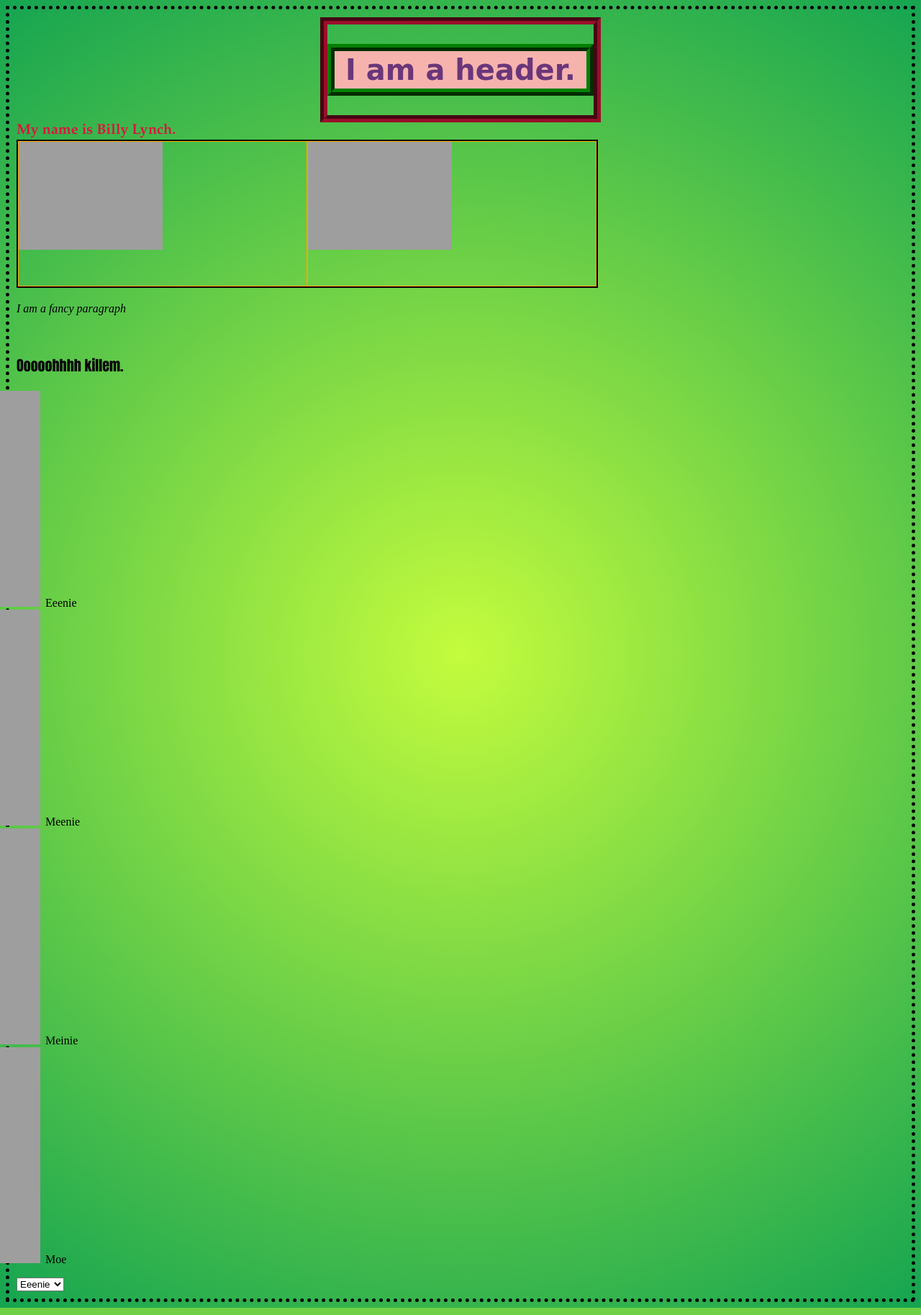
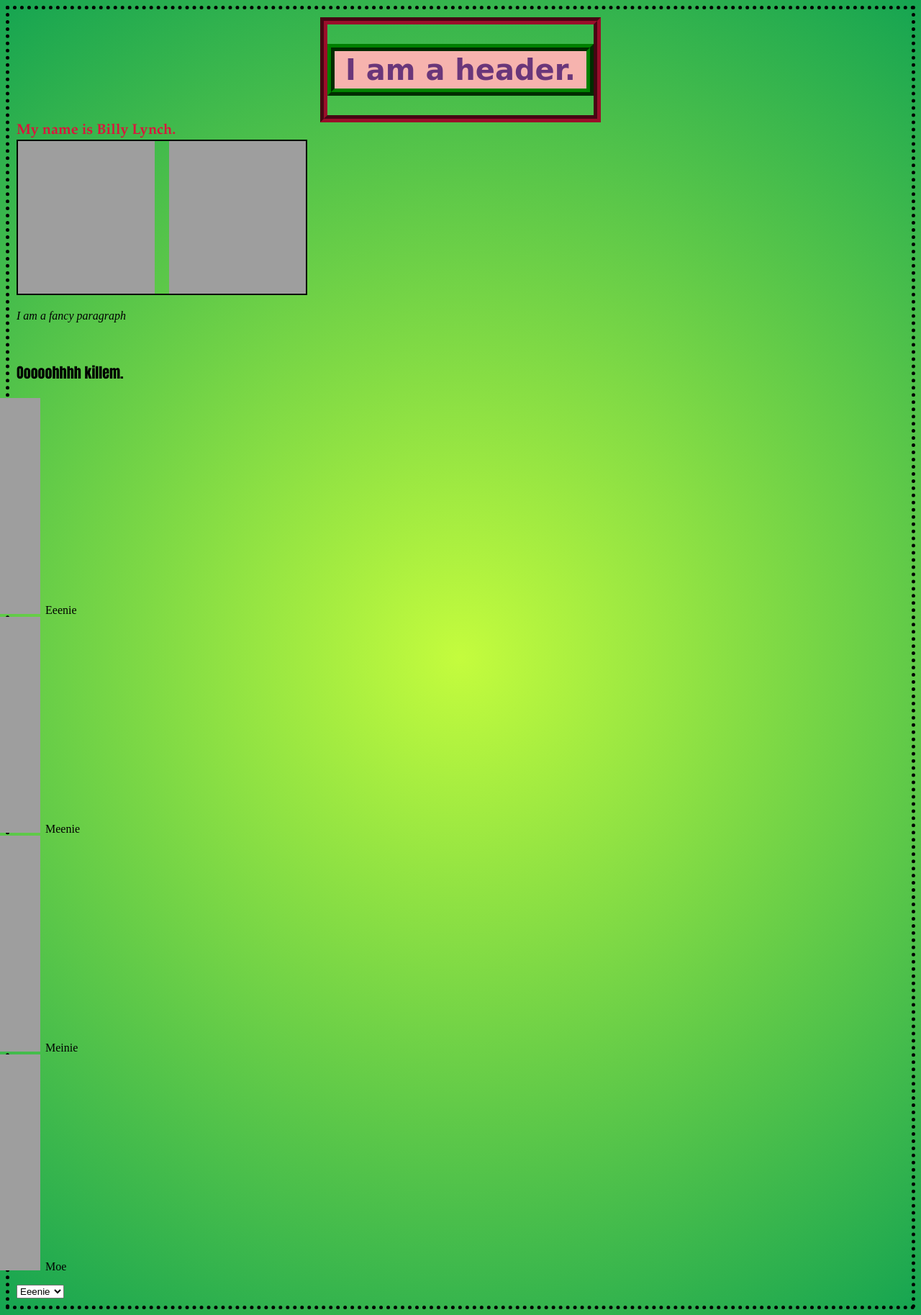
Before and after one commit to Scorpio750/sample-css-for-the-stupid-one, a Flask app: page / in a window 1280 px wide. Shown: the whole page at 72% size. Run offline with Flask 2, Linux system fonts and the light colour scheme; grey boxes are pictures that could not be loaded.

Commit message:
fixed div problem thanks AP

```diff
--- a/static/style.css
+++ b/static/style.css
@@ -51,26 +51,26 @@ a:hover {
 }
 
 #billy-lynches {
-	min-width: 0px;
-	min-height: 0px;
+	width: 400px;
+	height: 212px;
 	border: 2px solid black;
 	display: inline-block;
 	overflow: hidden;
 }
 
-.billy-lynch {
-	min-width: 0px;
-	min-height: 0px;
-	height: 200px;
-	border: 1px groove orange;
-	display: inline;
+#billy-lynches img {
+	width: 47.5%;
+	height: 100%;
+	margin:0;
+	padding:0;
+	border:0;
 	float:left;
-	cursor: wait;
 }
 
-.billy-lynch-nth-child(4) {
-	float: right;
+#billy-lynches img:not(:last-child) {
+	margin-right: 5%;
 }
+
 
 ul {
 	list-style-image: url("http://img1.wikia.nocookie.net/__cb20101231203225/mugen/images/4/41/Pocket_Mario.gif");
--- a/templates/index.html
+++ b/templates/index.html
@@ -13,16 +13,12 @@
 			<a href="https://www.facebook.com/blynchIII?fref=ts">My name is Billy Lynch.</a>
 		</div>
 		<div id="billy-lynches">
-			<div class="billy-lynch">
-				<img src="http://wlyn.ch/img/wlynch.jpg" />
-			</div>
-			<div class="billy-lynch">
-				<img src="https://avatars2.githubusercontent.com/u/1844673?v=2&s=460" />
-			</div>
+			<img src="http://wlyn.ch/img/wlynch.jpg" />
+			<img src="https://avatars2.githubusercontent.com/u/1844673?v=2&s=460" />
 		</div>
 		<p id="fancy">I am a fancy paragraph</p>
 		<br>
-		<p id="ooh">Ooooohhhh killem.</p>
+		<blink><p id="ooh">Ooooohhhh killem.</p></blink>
 		<ul id="list">
 			<li>Eeenie</li>
 			<li>Meenie</li>
```
